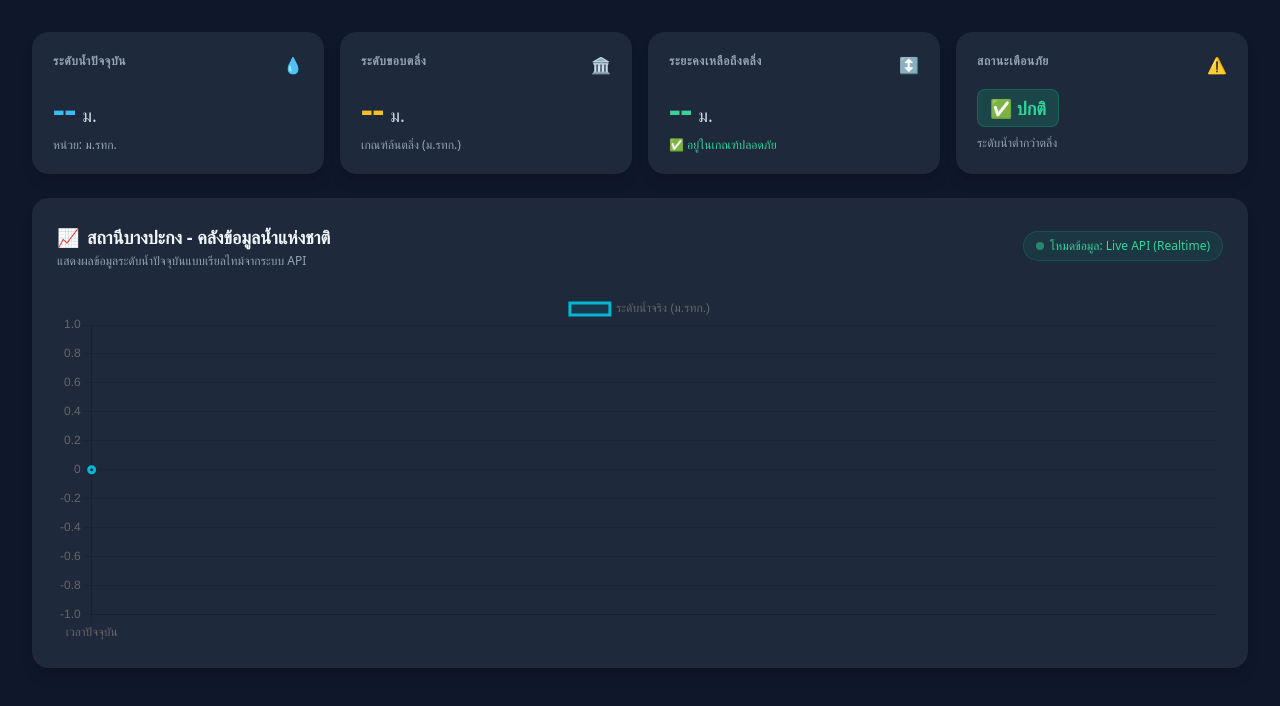
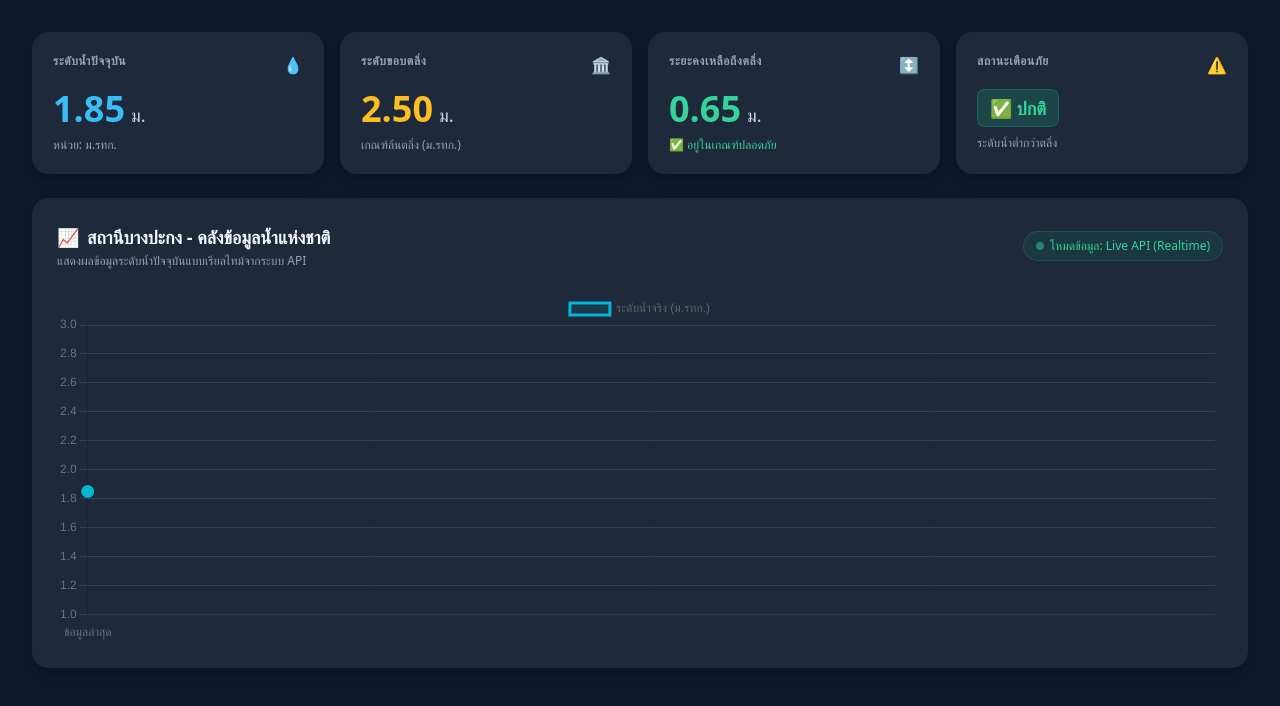
Before and after one commit to krishdakorn/bangpakong-water-dashboard, a plain HTML site: page index.html in a window 1280 px wide. Drawn offline with nearby package versions, Linux system fonts and the light colour scheme; no server answers.

Commit message:
Update water level and status display
Updated water levels and status in the dashboard.

```diff
--- a/index.html
+++ b/index.html
@@ -19,7 +19,7 @@
 						<span class="text-sky-400">💧</span>
 					</div>
 					<div class="mt-3 flex items-baseline">
-						<span id="water-level" class="text-4xl font-black text-sky-400">--</span>
+						<span id="water-level" class="text-4xl font-black text-sky-400">1.85</span>
 						<span class="ml-1.5 text-lg font-medium text-slate-300">ม.</span>
 					</div>
 					<div id="update-time" class="mt-2 text-xs text-slate-400">หน่วย: ม.รทก.</div>
@@ -29,10 +29,10 @@
 				<div class="bg-[#1e293b] border border-slate-800 rounded-2xl p-5 shadow-lg relative overflow-hidden">
 					<div class="flex justify-between items-start">
 						<span class="text-xs font-semibold uppercase tracking-wider text-slate-400">ระดับขอบตลิ่ง</span>
-						<span class="text-amber-400">🏛️️</span>
+						<span class="text-amber-400">🏛</span>
 					</div>
 					<div class="mt-3 flex items-baseline">
-						<span id="bank-level" class="text-4xl font-black text-amber-400">--</span>
+						<span id="bank-level" class="text-4xl font-black text-amber-400">2.50</span>
 						<span class="ml-1.5 text-lg font-medium text-slate-300">ม.</span>
 					</div>
 					<div class="mt-2 text-xs text-slate-400">เกณฑ์ล้นตลิ่ง (ม.รทก.)</div>
@@ -45,7 +45,7 @@
 						<span class="text-emerald-400">↕️</span>
 					</div>
 					<div class="mt-3 flex items-baseline">
-						<span id="remaining-level" class="text-4xl font-black text-emerald-400">--</span>
+						<span id="remaining-level" class="text-4xl font-black text-emerald-400">0.65</span>
 						<span class="ml-1.5 text-lg font-medium text-slate-300">ม.</span>
 					</div>
 					<div id="remaining-desc" class="mt-2 text-xs text-emerald-400 flex items-center">✅ อยู่ในเกณฑ์ปลอดภัย</div>
@@ -80,7 +80,7 @@
 					</div>
 				</div>
 
-				<div class="relative h-[350px] w-full flex items-center justify-center text-slate-400">
+				<div class="relative h-[350px] w-full">
 					<canvas id="waterChart"></canvas>
 				</div>
 			</div>
@@ -92,26 +92,35 @@
 			const waterChart = new Chart(ctx, {
 				type: 'line',
 				data: {
-					labels: ['เวลาปัจจุบัน'],
-					datasets: [{
-						label: 'ระดับน้ำจริง (ม.รทก.)',
-						data: [0],
-						borderColor: '#06b6d4',
-						backgroundColor: 'rgba(6, 182, 212, 0.1)',
-						borderWidth: 3,
-						fill: true
-					}]
+					labels: ['ข้อมูลล่าสุด'],
+					datasets: [
+						{
+							label: 'ระดับน้ำจริง (ม.รทก.)',
+							data: [1.85],
+							borderColor: '#06b6d4',
+							backgroundColor: 'rgba(6, 182, 212, 0.1)',
+							borderWidth: 3,
+							pointBackgroundColor: '#06b6d4',
+							pointRadius: 5,
+							tension: 0.4,
+							fill: true
+						}
+					]
 				},
 				options: {
 					responsive: true,
-					maintainAspectRatio: false
+					maintainAspectRatio: false,
+					scales: {
+						x: { grid: { color: '#1e293b' }, ticks: { color: '#64748b' } },
+						y: { grid: { color: '#334155' }, ticks: { color: '#64748b' }, min: 1.0, max: 3.0 }
+					}
 				}
 			});
 
 			async function fetchRealtimeData() {
 				try {
-					// แทนที่ URL ด้านล่างด้วย Web App URL ของ Google Apps Script ของคุณ
-					const res = await fetch('https://script.google.com/macros/s/AKfycbyuMad8NUNAr0_UyfKZIKiJ37ugJrEga2YJa1Trs4DTyQEZSGh1rE1GMsJ4ecCP7vIU/exec');
+					// ⚠️ นำ URL ของ Google Apps Script Web App มาใส่แทนข้อความด้านล่างนี้
+					const res = await fetch('https://script.google.com/macros/s/AKfycbwoN7dreNtAKBGuhSaX_XL4UEV0qcoapn7o9BztG1-YjNOXiT0mLEXVdNLwUM88LYnO/exec');
 					const data = await res.json();
 
 					document.getElementById('water-level').innerText = data.water_level;
@@ -122,10 +131,16 @@
 					if (parseFloat(data.remaining) <= 0.5) {
 						document.getElementById('status-badge').className = "inline-flex items-center px-3 py-1 rounded-lg text-lg font-bold bg-rose-500/20 text-rose-400 border border-rose-500/30";
 						document.getElementById('status-badge').innerText = "⚠️ ใกล้ล้นตลิ่ง";
+						document.getElementById('remaining-desc').className = "mt-2 text-xs text-rose-400 flex items-center";
 						document.getElementById('remaining-desc').innerText = "🚨 ต้องเฝ้าระวังระดับน้ำ";
+					} else {
+						document.getElementById('status-badge').className = "inline-flex items-center px-3 py-1 rounded-lg text-lg font-bold bg-emerald-500/20 text-emerald-400 border border-emerald-500/30";
+						document.getElementById('status-badge').innerText = "✅ ปกติ";
+						document.getElementById('remaining-desc').className = "mt-2 text-xs text-emerald-400 flex items-center";
+						document.getElementById('remaining-desc').innerText = "✅ อยู่ในเกณฑ์ปลอดภัย";
 					}
 
-					// อัปเดตกราฟด้วยข้อมูลล่าสุด
+					// อัปเดตกราฟ
 					waterChart.data.labels = [data.updated_at];
 					waterChart.data.datasets[0].data = [data.water_level];
 					waterChart.update();
@@ -135,8 +150,9 @@
 				}
 			}
 
+			// ดึงข้อมูลทันทีเมื่อเปิดหน้าเว็บ และตั้งเวลาดึงซ้ำทุก 15 นาที
 			fetchRealtimeData();
-			setInterval(fetchRealtimeData, 900000); // โหลดใหม่ทุก 15 นาที
+			setInterval(fetchRealtimeData, 900000);
 		</script>
 	</body>
 </html>
```
